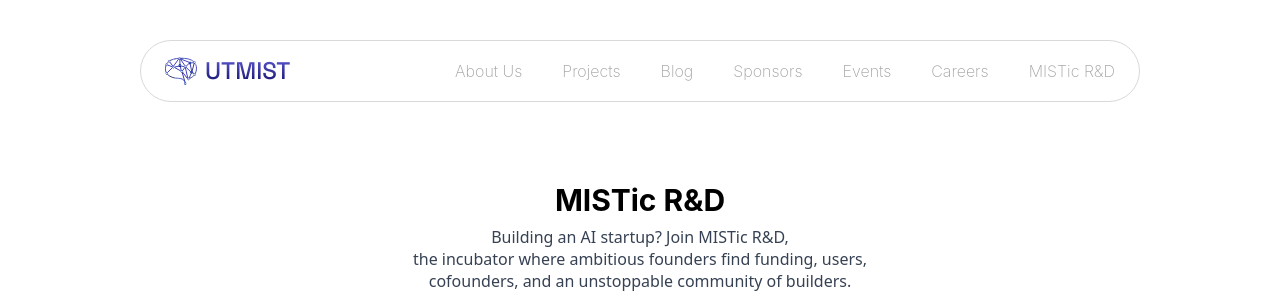
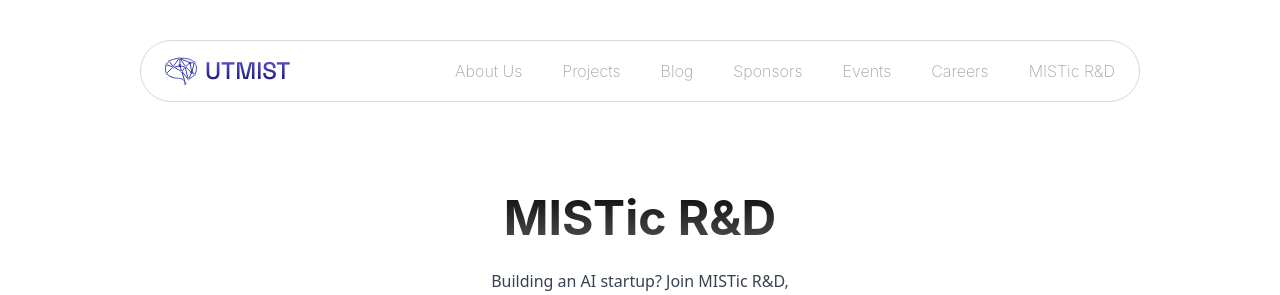
Before and after one commit to UTMIST/UTMIST, a Next.js app in the folder client/: page /startups in a window 1280 px wide. Shown: the top 295 px of the page. Built offline with nearby package versions, Linux system fonts and the light colour scheme.

Commit message:
style: changed h1 header to match header used in other pages

```diff
--- a/client/src/app/startups/page.tsx
+++ b/client/src/app/startups/page.tsx
@@ -69,8 +69,11 @@ const HeroIntroductionSection = () => {
   return (
     <div className="flex flex-col gap-2 text-center">
       <h1
-        className="font-bold text-2xl md:text-3xl"
+        className="text-5xl font-bold mb-2 bg-clip-text text-transparent leading-[1.5]"
         style={{
+          background: "var(--gradient-bl1)",
+          WebkitBackgroundClip: "text",
+          WebkitTextFillColor: "transparent",
           fontFamily: "var(--system-font)",
         }}
       >
```
